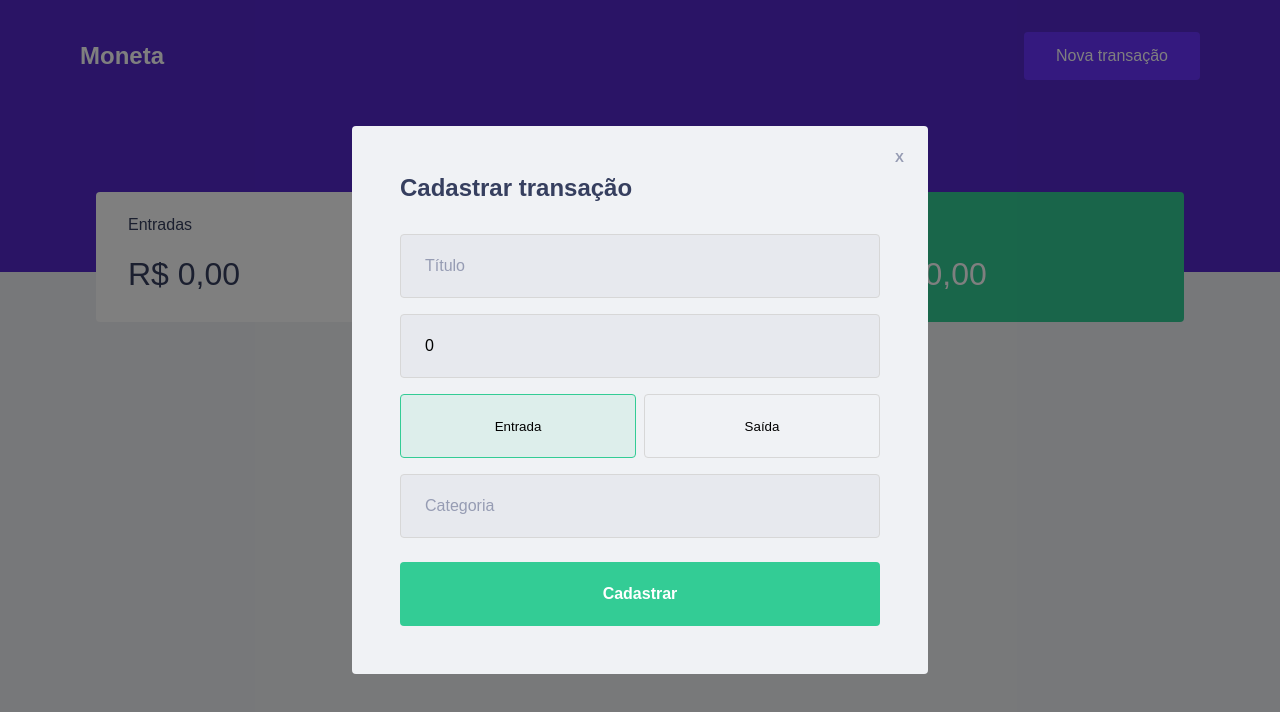
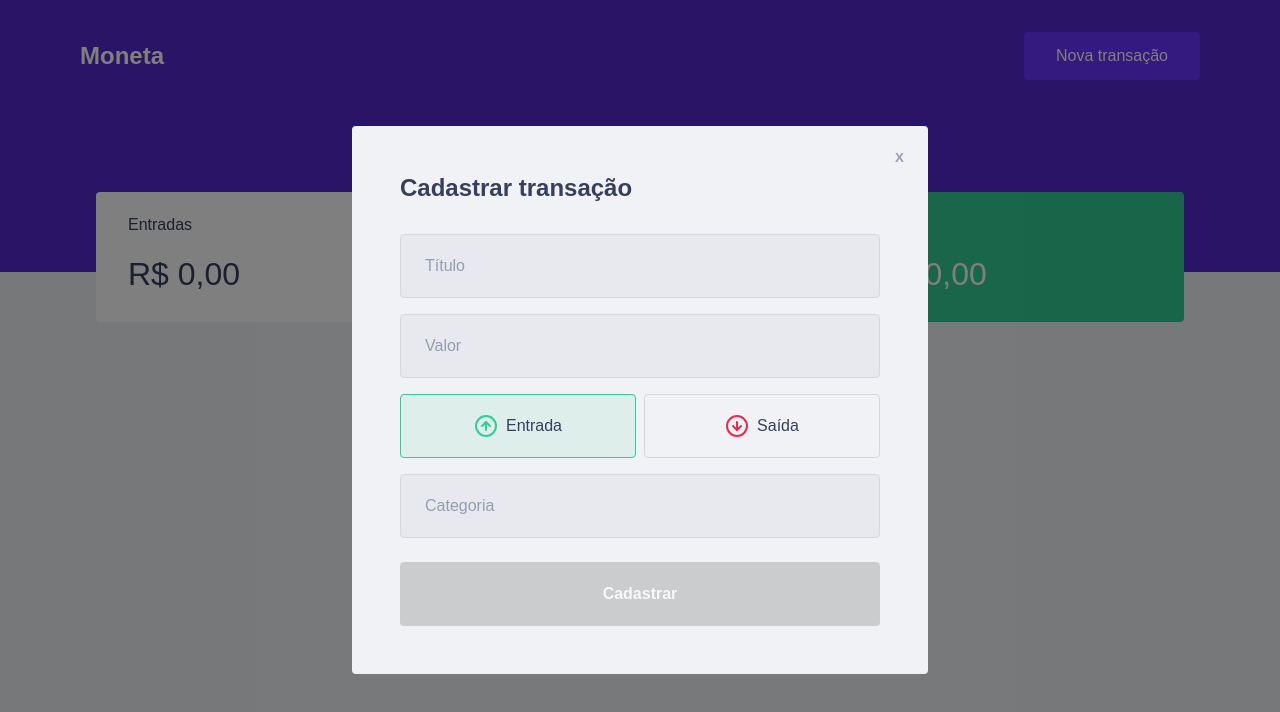
Before and after one commit to vaipado/moneta, a React (Vite) app: page / in a window 1280 px wide. Both pictures are taken after a click on the button "Nova transação". Shown: the top 712 px of the page. Built offline with nearby package versions, Linux system fonts and the light colour scheme.

Commit message:
feat: melhorias de UX, validação de formulário e efeitos de foco nos inputs

```diff
--- a/package.json
+++ b/package.json
@@ -12,6 +12,7 @@
   "dependencies": {
     "react": "^19.2.0",
     "react-dom": "^19.2.0",
+    "react-icons": "^5.5.0",
     "react-modal": "^3.16.3"
   },
   "devDependencies": {
--- a/src/App.jsx
+++ b/src/App.jsx
@@ -1,4 +1,5 @@
 import { useState, useEffect } from 'react';
+import { FiArrowUpCircle, FiArrowDownCircle } from 'react-icons/fi';
 import Modal from 'react-modal';
 import { Header } from './components/Header';
 import { Summary } from './components/Summary';
@@ -11,7 +12,7 @@ Modal.setAppElement('#root');
 export function App() {
   const [isNewTransactionModalOpen, setIsNewTransactionModalOpen] = useState(false);
   const [title, setTitle] = useState('');
-  const [value, setValue] = useState(0);
+  const [value, setValue] = useState('');
   const [category, setCategory] = useState('');
   const [type, setType] = useState('deposit'); // 'deposit' para entrada, 'withdraw' para saída
   const [transactions, setTransactions] = useState(() => {
@@ -35,6 +36,11 @@ export function App() {
 
   function handleCloseNewTransactionModal() {
     setIsNewTransactionModalOpen(false);
+
+    setTitle('');
+    setValue('');
+    setCategory('');
+    setType('deposit');
   }
 
   function handleDeleteTransaction(id) {
@@ -48,24 +54,27 @@ export function App() {
   function handleCreateNewTransaction(event) {
     event.preventDefault();
 
+    const numericValue = Number(value);
+
+    if (title.trim() === '' || numericValue <= 0) {
+      alert("Por favor, preencha um título e um valor válido!");
+      return;
+    }
+
     const newTransaction = {
       id: Math.random(),
       title,
-      value,
+      value: Number(value),
       category,
       type,
       createdAt: new Date().toLocaleDateString('pt-BR')
     };
 
     setTransactions([...transactions, newTransaction]);
-
-    // Limpa os campos e fecha o modal após o "cadastro"
-    setTitle('');
-    setValue(0);
-    setCategory('');
-    setType('deposit');
     handleCloseNewTransactionModal();
   }
+
+const isFormValid = title.trim() !== '' && Number(value) > 0 && category.trim() !== '';
 
   return (
     <>
@@ -108,7 +117,7 @@ export function App() {
             type="number"
             placeholder="Valor"
             value={value}
-            onChange={event => setValue(Number(event.target.value))}
+            onChange={event => setValue(event.target.value)}
           />
 
           <div className="transaction-type-container">
@@ -117,14 +126,17 @@ export function App() {
               onClick={() => setType('deposit')}
               className={type === 'deposit' ? 'active-deposit' : ''}
             >
-              Entrada
+              <FiArrowUpCircle size={24} color="#33cc95" />
+              <span>Entrada</span>
             </button>
+
             <button
               type="button"
               onClick={() => setType('withdraw')}
               className={type === 'withdraw' ? 'active-withdraw' : ''}
             >
-              Saída
+              <FiArrowDownCircle size={24} color="#e52e4d" />
+              <span>Saída</span>
             </button>
           </div>
 
@@ -134,7 +146,11 @@ export function App() {
             onChange={event => setCategory(event.target.value)}
           />
 
-          <button type="submit">
+          <button
+            type="submit"
+            disabled={!isFormValid}
+            className="submit-button"
+          >
             Cadastrar
           </button>
         </form>
--- a/src/components/TransactionsTable/index.jsx
+++ b/src/components/TransactionsTable/index.jsx
@@ -1,4 +1,5 @@
 import styles from './styles.module.css';
+import { FiTrash } from 'react-icons/fi';
 
 export function TransactionsTable({ transactions, onDeleteTransaction }) {
   return (
@@ -31,9 +32,9 @@ export function TransactionsTable({ transactions, onDeleteTransaction }) {
                 <button
                   type="button"
                   onClick={() => onDeleteTransaction(transaction.id)}
-                  style={{ background: 'transparent', border: 0, color: '#e52e4d', cursor: 'pointer', fontWeight: 'bold' }}
-                >
-                  Excluir
+                  title="Excluir transação"
+                  className={styles.deleteButton}>
+                  <FiTrash size={20} />
                 </button>
               </td>
             </tr>
--- a/src/components/TransactionsTable/styles.module.css
+++ b/src/components/TransactionsTable/styles.module.css
@@ -34,3 +34,23 @@ td:first-child {
 .withdraw {
   color: #e52e4d;
 }
+
+.deleteButton {
+  background: transparent;
+  border: 0;
+  color: #969cb3;
+  cursor: pointer;
+  transition: color 0.2s, transform 0.2s;
+  display: flex;
+  align-items: center;
+  justify-content: center;
+}
+
+.deleteButton:hover {
+  color: #e52e4d;
+  transform: scale(1.1);
+}
+
+td:last-child {
+  width: 50px;
+}
--- a/src/index.css
+++ b/src/index.css
@@ -13,15 +13,13 @@ body {
 }
 
 /* Estilos para o Modal */
-
 .react-modal-overlay {
-  background: rgba(0, 0, 0, 0.5); /* Fundo escurecido */
+  background: rgba(0, 0, 0, 0.5);
   position: fixed;
   top: 0;
   bottom: 0;
   right: 0;
   left: 0;
-
   display: flex;
   align-items: center;
   justify-content: center;
@@ -36,7 +34,6 @@ body {
   border-radius: 0.25rem;
 }
 
-/* Botão "X" de fechar */
 .react-modal-close {
   position: absolute;
   right: 1.5rem;
@@ -95,12 +92,30 @@ body {
   display: flex;
   align-items: center;
   justify-content: center;
+  gap: 0.5rem; /* Espaço para o ícone não grudar no texto */
   transition: border-color 0.2s;
   cursor: pointer;
 }
 
+.transaction-type-container button span {
+  display: inline-block;
+  font-size: 1rem;
+  color: #363f5f;
+}
+
 .transaction-type-container button:hover {
   border-color: #aaa;
+}
+
+/* Estados Ativos com cores suaves */
+.transaction-type-container button.active-deposit {
+  background: rgba(51, 204, 149, 0.1);
+  border-color: #33cc95;
+}
+
+.transaction-type-container button.active-withdraw {
+  background: rgba(229, 46, 77, 0.1);
+  border-color: #e52e4d;
 }
 
 /* Botão de Submissão */
@@ -122,15 +137,47 @@ body {
 .modal-form button[type="submit"]:hover {
   filter: brightness(0.9);
 }
-
-
-
-.transaction-type-container button.active-deposit {
-  background: rgba(51, 204, 149, 0.1);
-  border-color: #33cc95;
+input::-webkit-outer-spin-button,
+input::-webkit-inner-spin-button {
+  -webkit-appearance: none;
+  margin: 0;
 }
 
-.transaction-type-container button.active-withdraw {
-  background: rgba(229, 46, 77, 0.1);
-  border-color: #e52e4d;
+/* Remove as setinhas para o Firefox */
+input[type=number] {
+  -moz-appearance: textfield;
 }
+
+/* 1. Quando o formulário tem um foco interno,
+      todos os inputs e o container de botões ficam mais claros */
+.modal-form:focus-within input,
+.modal-form:focus-within .transaction-type-container {
+  opacity: 0.4;
+  transition: opacity 0.2s ease-in-out;
+}
+
+/* 2. O elemento específico que recebeu o clique/foco
+      volta para a opacidade total */
+.modal-form input:focus,
+.modal-form .transaction-type-container:focus-within {
+  opacity: 1;
+}
+
+.modal-form input:focus {
+  opacity: 1;
+  outline: 0;
+  border-color: #b4b4b4;
+  box-shadow: 0 0 0 4px rgba(174, 174, 174, 0.15);
+  transition: all 0.2s ease-in-out;
+}
+
+.transaction-type-container button:focus {
+  outline: 0;
+  box-shadow: 0 0 0 4px rgba(150, 156, 179, 0.1);
+}
+
+.modal-form button[type="submit"]:disabled {
+  opacity: 0.5;
+  cursor: not-allowed;
+  filter: grayscale(1); /* Deixa o botão cinza */
+}
```
Also changed, not shown: 1 other file (tests, documents, lock files or other folders).
